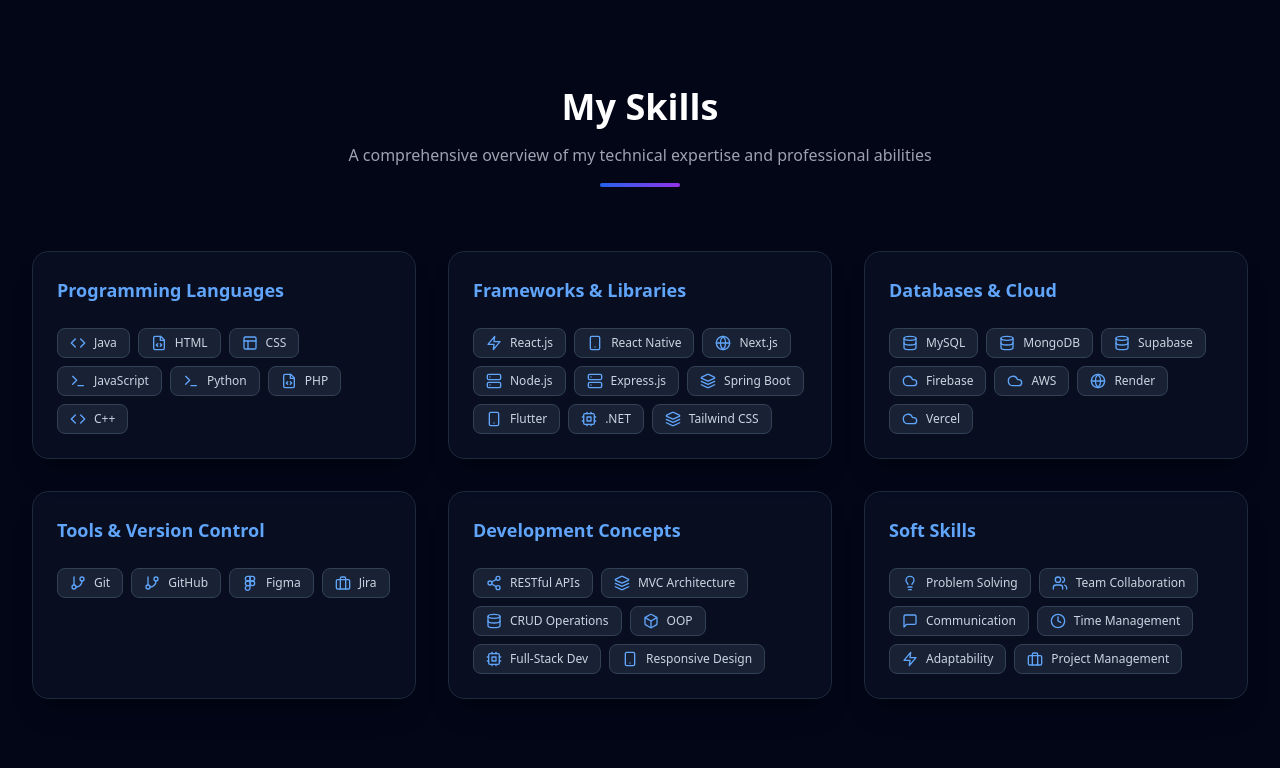
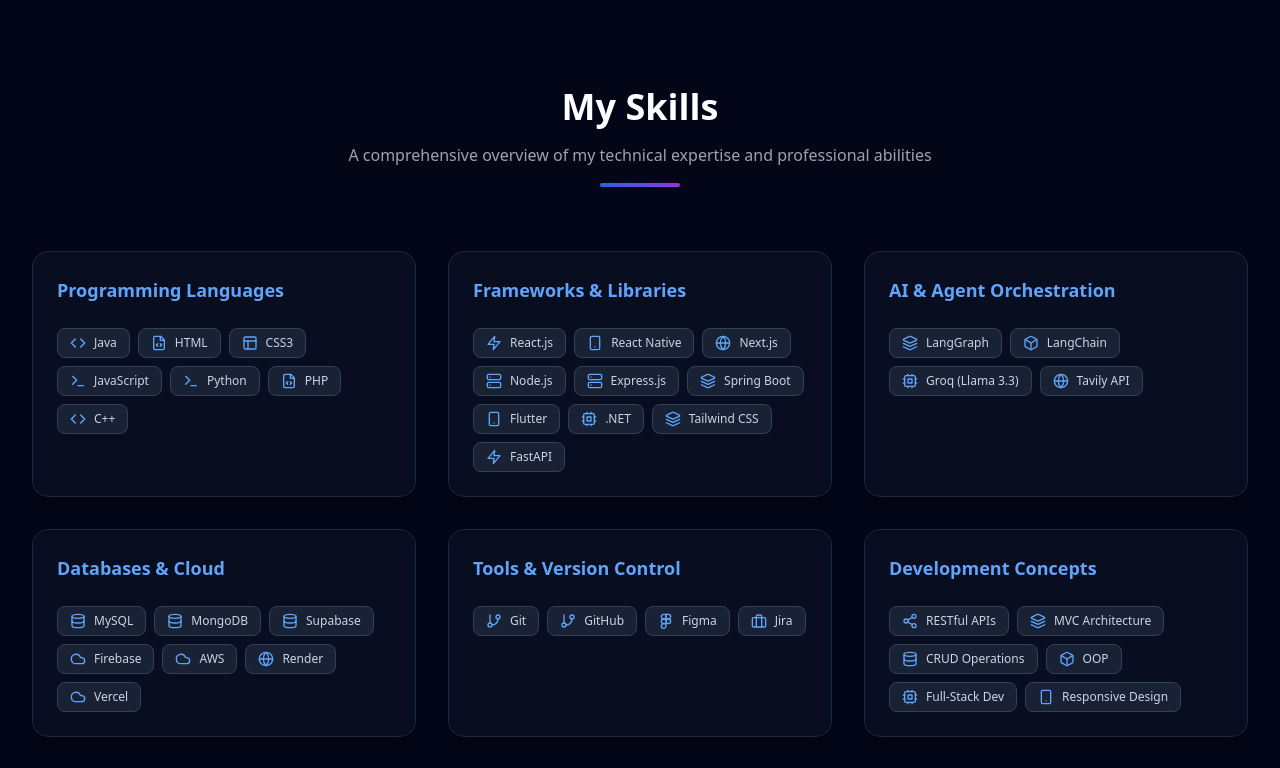
Before and after one commit to Imashaperera09/Imasha-Perera-Prortfolio, a React (Vite) app: page / in a window 1280 px wide. Shown: the part 1535-2303 px from the top of the page. Built offline with nearby package versions, Linux system fonts and the light colour scheme.

Commit message:
Update Skills section with AI technologies

```diff
--- a/src/components/Skills.jsx
+++ b/src/components/Skills.jsx
@@ -13,7 +13,7 @@
         skills: [
             { name: 'Java', icon: <Code size={16} /> },
             { name: 'HTML', icon: <FileCode size={16} /> },
-            { name: 'CSS', icon: <Layout size={16} /> },
+            { name: 'CSS3', icon: <Layout size={16} /> },
             { name: 'JavaScript', icon: <Terminal size={16} /> },
             { name: 'Python', icon: <Terminal size={16} /> },
             { name: 'PHP', icon: <FileCode size={16} /> },
@@ -32,7 +32,16 @@
             { name: 'Flutter', icon: <Smartphone size={16} /> },
             { name: '.NET', icon: <Cpu size={16} /> },
             { name: 'Tailwind CSS', icon: <Layers size={16} /> },
-
+            { name: 'FastAPI', icon: <Zap size={16} /> },
+        ]
+    },
+    {
+        title: 'AI & Agent Orchestration',
+        skills: [
+            { name: 'LangGraph', icon: <Layers size={16} /> },
+            { name: 'LangChain', icon: <Box size={16} /> },
+            { name: 'Groq (Llama 3.3)', icon: <Cpu size={16} /> },
+            { name: 'Tavily API', icon: <Globe size={16} /> },
         ]
     },
     {
```
